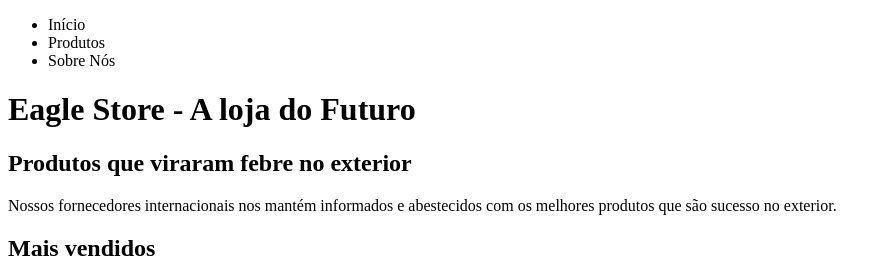
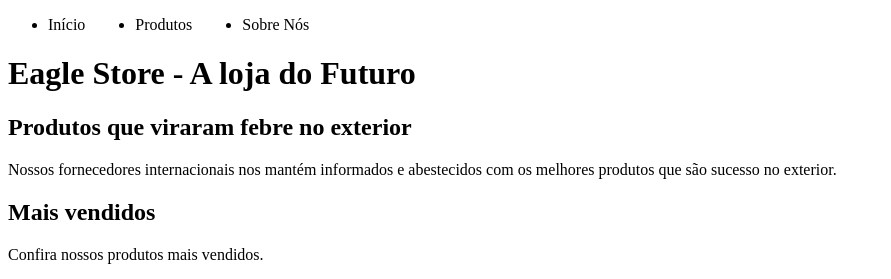
Before and after one commit to LochaydeOliveira/S115-Aul-HTML-Tags-Sem-nticas, a plain HTML site: page index.html in a window 1280 px wide. Shown: the top 279 px of the page, without its empty margins (0-891 px from the left). Drawn offline with Linux system fonts and the light colour scheme.

Commit message:
alteração na tag <nav>

```diff
--- a/index.html
+++ b/index.html
@@ -6,9 +6,9 @@
 </head>
 <body>
     <nav>
-        <ul>
-        <li>Início</li>
-        <li>Produtos</li>
+        <ul style="display: flex;flex-direction: row;">
+        <li style="margin-right: 50px;">Início</li>
+        <li style="margin-right: 50px;">Produtos</li>
         <li>Sobre Nós</li>
         </ul>
     </nav>
```
